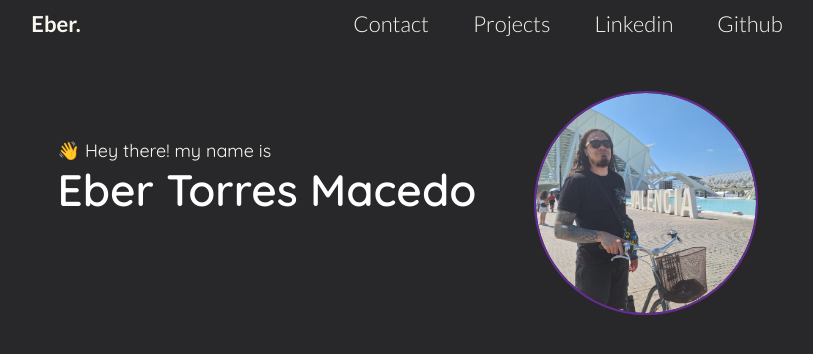
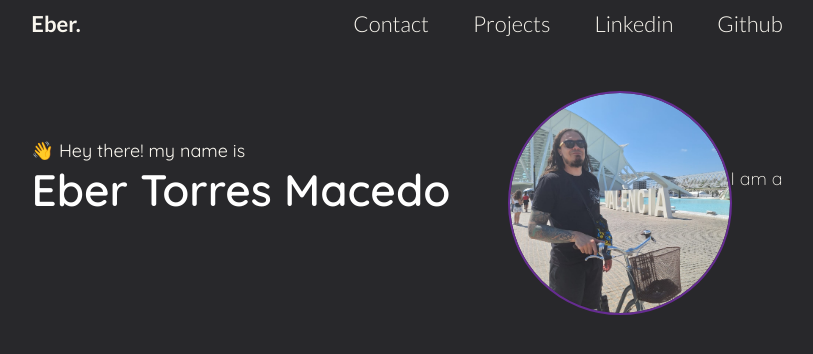
Before and after one commit to ebertm777/epic-profile-site, a Next.js app: page / in a window 1280 px wide. Shown: the top 354 px of the page, without its empty margins (233-1046 px from the left). Built offline with nearby package versions, Linux system fonts and the light colour scheme.

Commit message:
minor changes

```diff
--- a/app/Components/Bio/Bio.jsx
+++ b/app/Components/Bio/Bio.jsx
@@ -9,6 +9,9 @@ export default function Bio() {
       <S.MyName>Eber Torres Macedo</S.MyName>
       </S.BioPresentation>
       <S.ProfilePic />
+      <S.BioPresentation>
+        <p>I am a</p>
+      </S.BioPresentation>
     </S.Container>
   );
 }
--- a/app/Components/Bio/styles.js
+++ b/app/Components/Bio/styles.js
@@ -9,6 +9,13 @@ export const BioPresentation = styled.div`
   display: flex;
   flex-direction: column;
   align-self: center;
+
+  p {
+    font-family: "Quicksand";
+    font-weight: 100;
+    color: #f9f6ee;
+    font-size: 18px;
+  }
 `;
 
 export const SayHello = styled.h1`
--- a/app/Constants/FontFaces.js
+++ b/app/Constants/FontFaces.js
@@ -48,4 +48,12 @@ export default css`
     font-display: swap;
     src: url("/Quicksand-SemiBold.ttf") format("truetype");
   }
+
+  // Quicksand light
+  @font-face {
+    font-family: "Quicksand";
+    font-weight: 100;
+    font-display: swap;
+    src: url("/Quicksand-Light.ttf") format("truetype");
+  }
 `;
```
Also changed, not shown: 1 other file (tests, documents, lock files or other folders).
